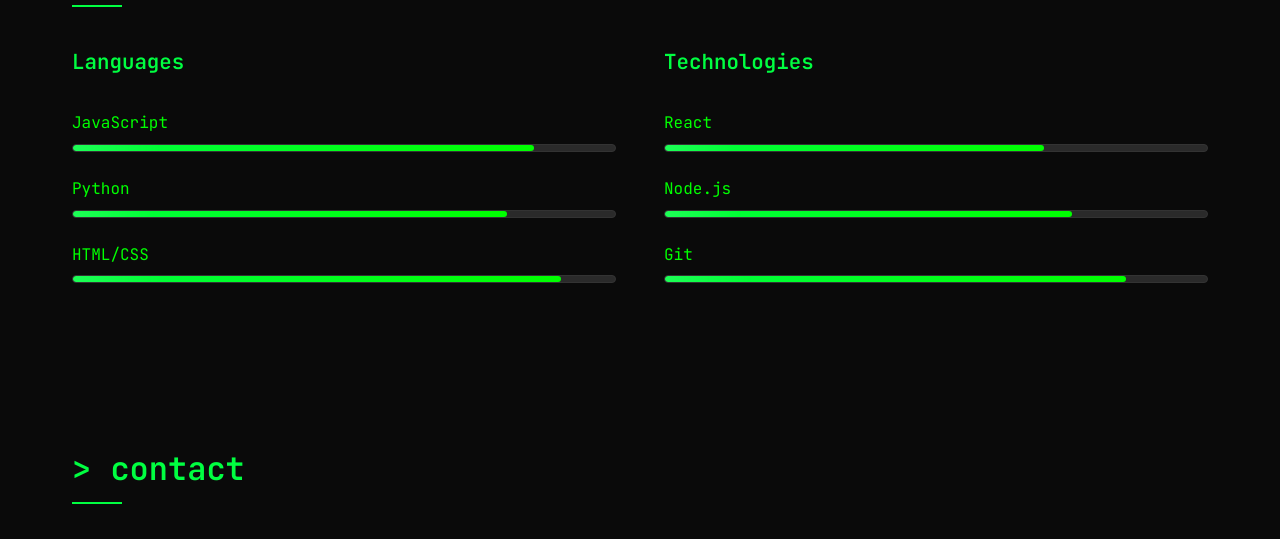
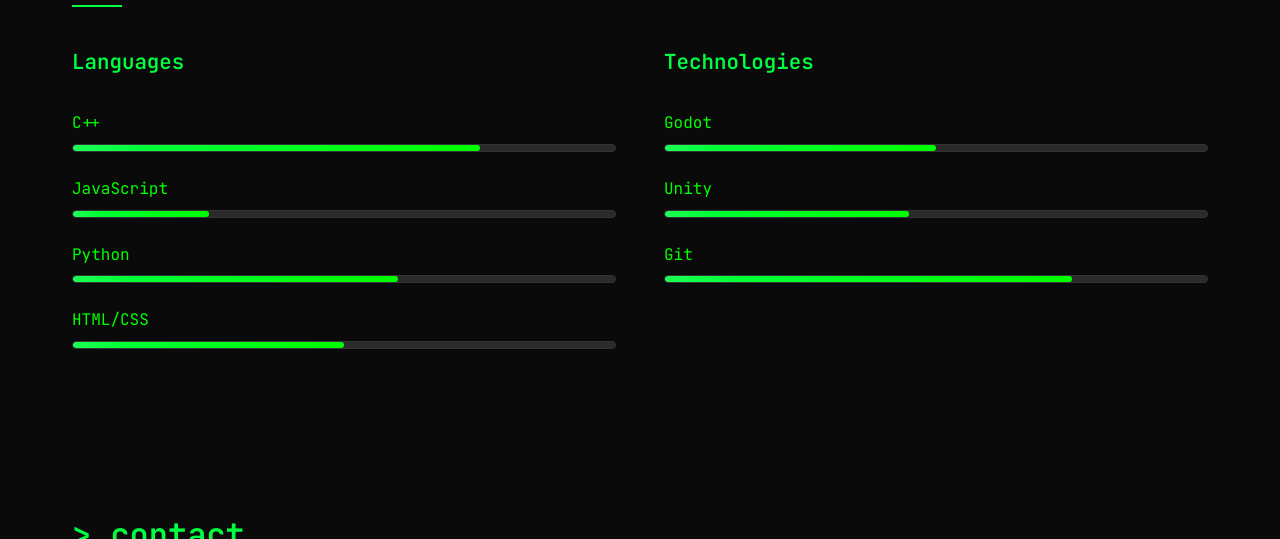
Before and after one commit to codyjgeorge/Simple_Hacker_Portfolio, a plain HTML site: page index.html in a window 1280 px wide. Shown: the part 2194-2733 px from the top of the page. Drawn offline with Linux system fonts and the light colour scheme.

Commit message:
updated skills section with graphs

```diff
--- a/index.html
+++ b/index.html
@@ -153,21 +153,27 @@
                         <h3>Languages</h3>
                         <div class="skill-items">
                             <div class="skill-item">
+                                <span class="skill-name">C++</span>
+                                <div class="skill-bar">
+                                    <div class="skill-progress" style="width: 75%"></div>
+                                </div>
+                            </div>
+                            <div class="skill-item">
                                 <span class="skill-name">JavaScript</span>
                                 <div class="skill-bar">
-                                    <div class="skill-progress" style="width: 85%"></div>
+                                    <div class="skill-progress" style="width: 25%"></div>
                                 </div>
                             </div>
                             <div class="skill-item">
                                 <span class="skill-name">Python</span>
                                 <div class="skill-bar">
-                                    <div class="skill-progress" style="width: 80%"></div>
+                                    <div class="skill-progress" style="width: 60%"></div>
                                 </div>
                             </div>
                             <div class="skill-item">
                                 <span class="skill-name">HTML/CSS</span>
                                 <div class="skill-bar">
-                                    <div class="skill-progress" style="width: 90%"></div>
+                                    <div class="skill-progress" style="width: 50%"></div>
                                 </div>
                             </div>
                         </div>
@@ -177,21 +183,21 @@
                         <h3>Technologies</h3>
                         <div class="skill-items">
                             <div class="skill-item">
-                                <span class="skill-name">React</span>
+                                <span class="skill-name">Godot</span>
                                 <div class="skill-bar">
-                                    <div class="skill-progress" style="width: 70%"></div>
+                                    <div class="skill-progress" style="width: 50%"></div>
                                 </div>
                             </div>
                             <div class="skill-item">
-                                <span class="skill-name">Node.js</span>
+                                <span class="skill-name">Unity</span>
                                 <div class="skill-bar">
-                                    <div class="skill-progress" style="width: 75%"></div>
+                                    <div class="skill-progress" style="width: 45%"></div>
                                 </div>
                             </div>
                             <div class="skill-item">
                                 <span class="skill-name">Git</span>
                                 <div class="skill-bar">
-                                    <div class="skill-progress" style="width: 85%"></div>
+                                    <div class="skill-progress" style="width: 75%"></div>
                                 </div>
                             </div>
                         </div>
```
